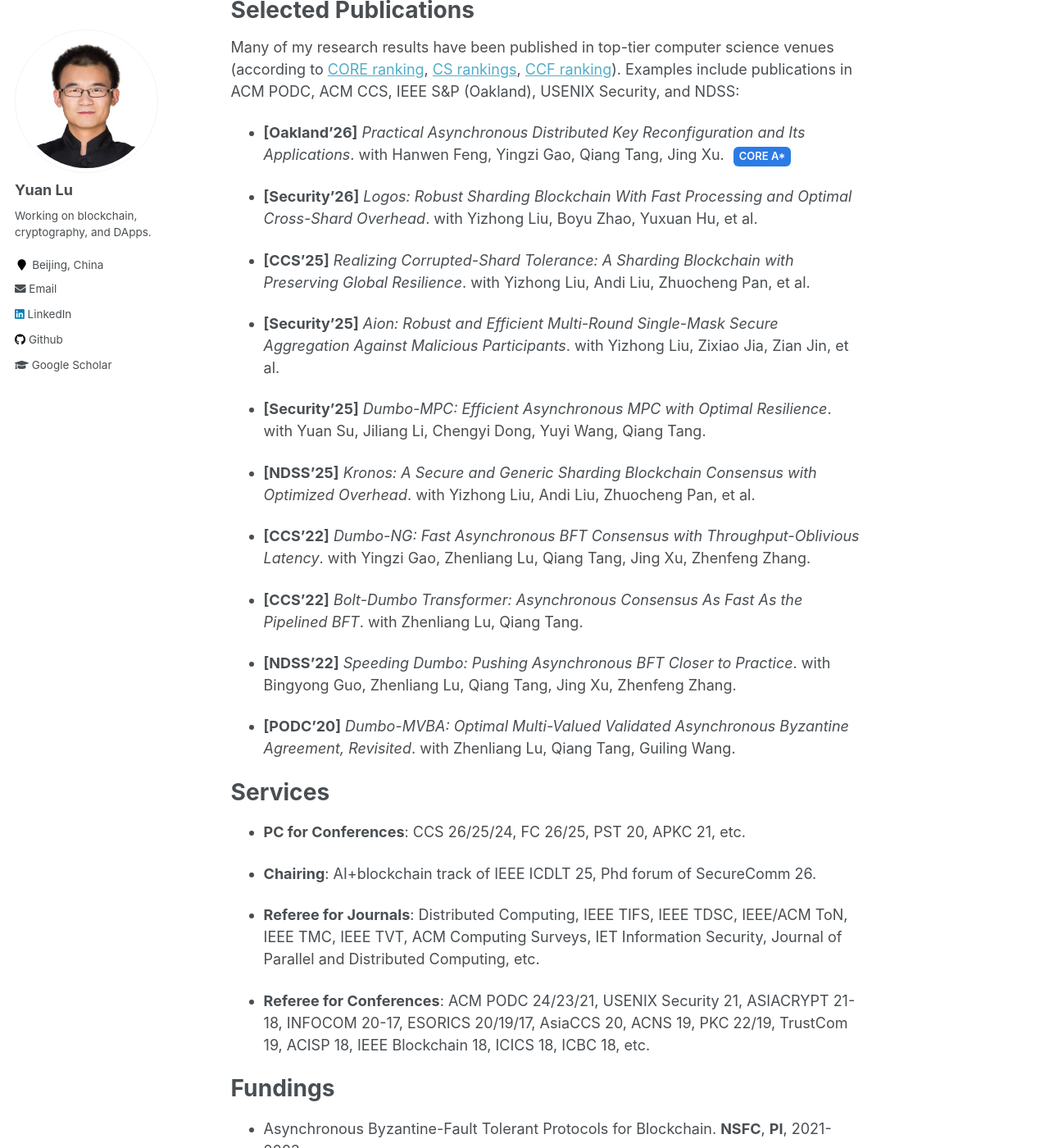
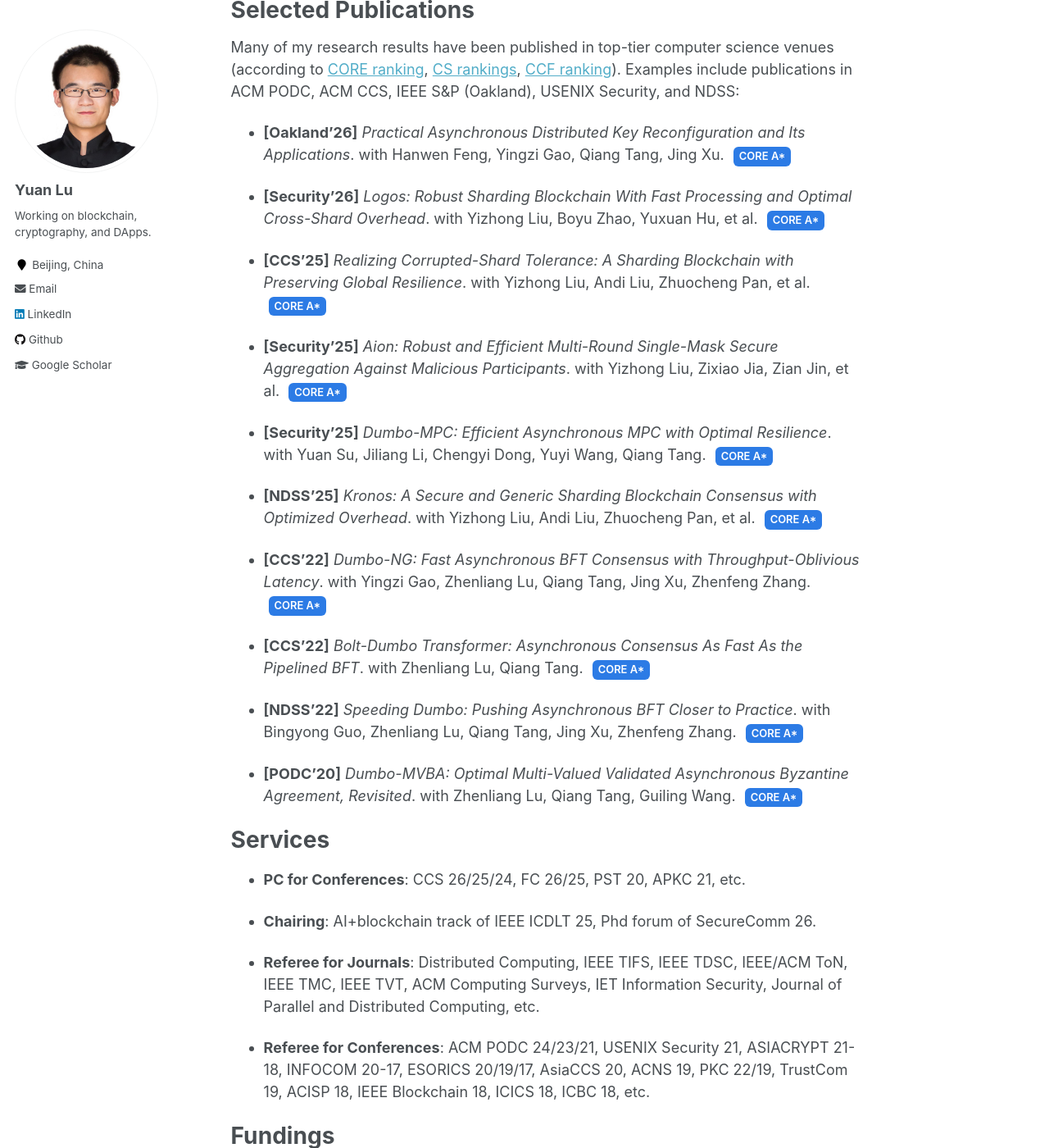
Before and after one commit to yylluu/yylluu.github.io, a Jekyll site: the page built from _pages/about.md, in a window 1280 px wide and 1400 px high, scrolled down 877 px. Shown: the whole window at 82% size. Built offline with Jekyll 4.4.1, drawn with Linux system fonts in a browser that asks for light colours.

Commit message:
Update about.md

```diff
--- a/_pages/about.md
+++ b/_pages/about.md
@@ -33,23 +33,31 @@ Many of my research results have been published in top-tier computer science ven
 <span class="pub-badge badge-core">CORE A*</span>
 
 - **[Security’26]** *Logos: Robust Sharding Blockchain With Fast Processing and Optimal Cross-Shard Overhead*. with Yizhong Liu, Boyu Zhao, Yuxuan Hu, et al.
+<span class="pub-badge badge-core">CORE A*</span>
 
 - **[CCS’25]** *Realizing Corrupted-Shard Tolerance: A Sharding Blockchain with Preserving Global Resilience*. with Yizhong Liu, Andi Liu, Zhuocheng Pan, et al.
+<span class="pub-badge badge-core">CORE A*</span>
 
 - **[Security’25]** *Aion: Robust and Efficient Multi-Round Single-Mask Secure Aggregation Against Malicious Participants*. with Yizhong Liu, Zixiao Jia, Zian Jin, et al.
+<span class="pub-badge badge-core">CORE A*</span>
 
 - **[Security’25]** *Dumbo-MPC: Efficient Asynchronous MPC with Optimal Resilience*. with Yuan Su, Jiliang Li, Chengyi Dong, Yuyi Wang, Qiang Tang.
+<span class="pub-badge badge-core">CORE A*</span>
 
 - **[NDSS’25]** *Kronos: A Secure and Generic Sharding Blockchain Consensus with Optimized Overhead*. with Yizhong Liu, Andi Liu, Zhuocheng Pan, et al.
+<span class="pub-badge badge-core">CORE A*</span>
 
 - **[CCS’22]** *Dumbo-NG: Fast Asynchronous BFT Consensus with Throughput-Oblivious Latency*. with Yingzi Gao, Zhenliang Lu, Qiang Tang, Jing Xu, Zhenfeng Zhang.
+<span class="pub-badge badge-core">CORE A*</span>
 
 - **[CCS’22]** *Bolt-Dumbo Transformer: Asynchronous Consensus As Fast As the Pipelined BFT*. with Zhenliang Lu, Qiang Tang.
+<span class="pub-badge badge-core">CORE A*</span>
 
 - **[NDSS’22]** *Speeding Dumbo: Pushing Asynchronous BFT Closer to Practice*. with Bingyong Guo, Zhenliang Lu, Qiang Tang, Jing Xu, Zhenfeng Zhang.
+<span class="pub-badge badge-core">CORE A*</span>
 
 - **[PODC’20]** *Dumbo-MVBA: Optimal Multi-Valued Validated Asynchronous Byzantine Agreement, Revisited*. with Zhenliang Lu, Qiang Tang, Guiling Wang.
-
+<span class="pub-badge badge-core">CORE A*</span>
 
 
 Services
```
